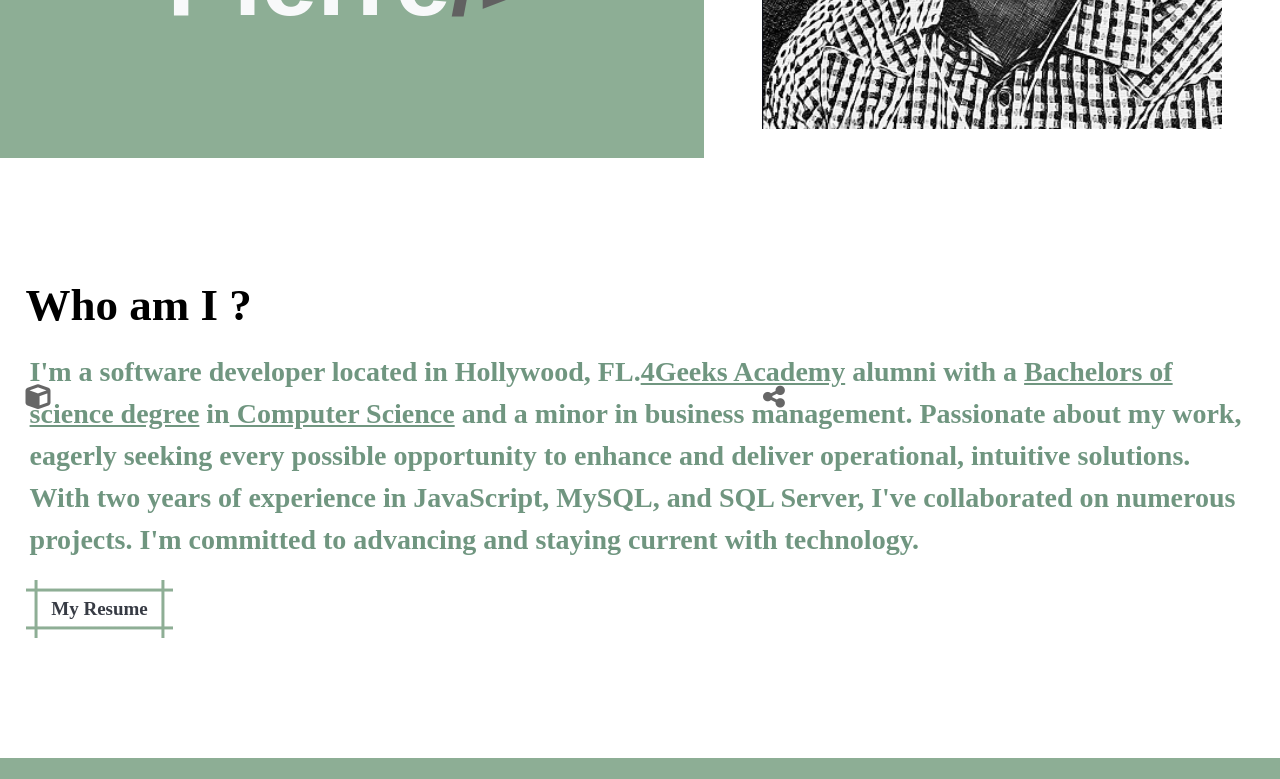
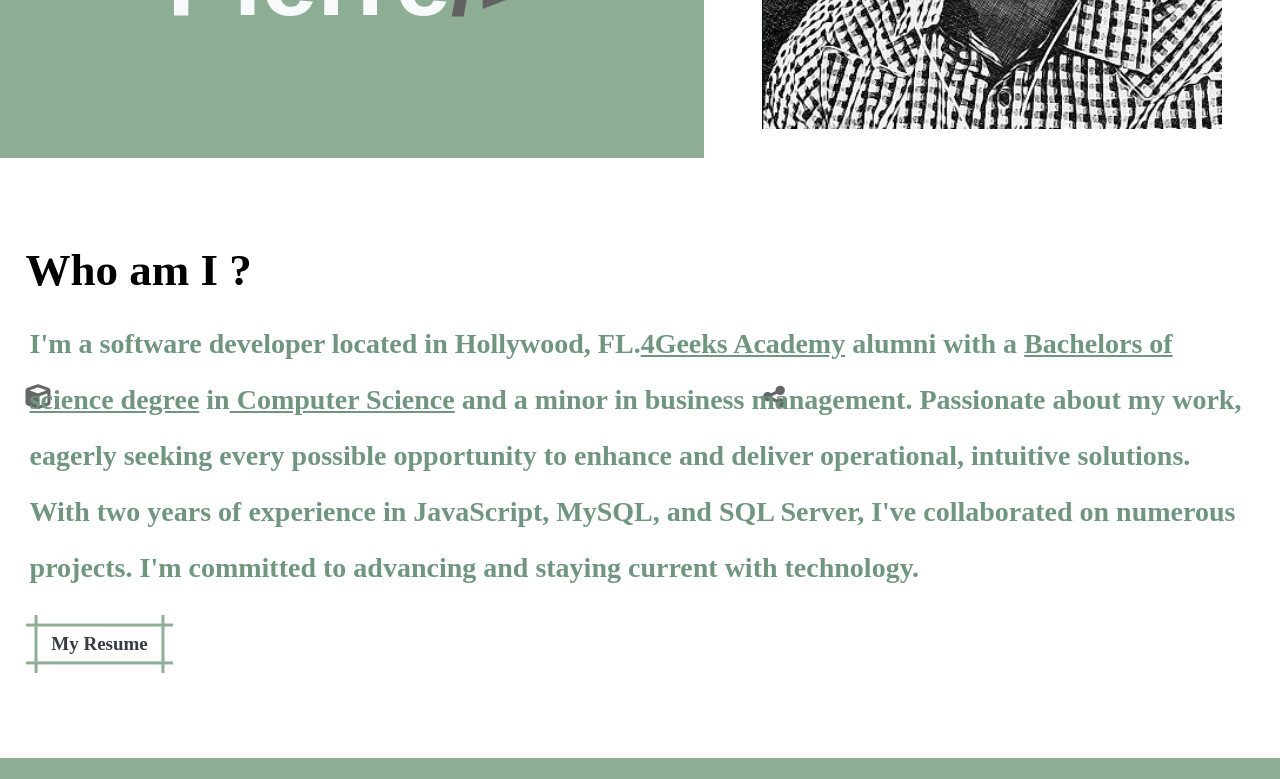
Before and after one commit to Wendy0206/vite-project, a React (Vite) app: page / in a window 1280 px wide. Shown: the part 502-1281 px from the top of the page. Built offline with nearby package versions, Linux system fonts and the light colour scheme.

Commit message:
Dygeek Description changed

```diff
--- a/src/App.css
+++ b/src/App.css
@@ -332,7 +332,7 @@ a,i,button{
   font-family: "OpenSansCondensed-Bold";
   color: var(--icon-hover-bg);
   padding: 4px;
-  line-height: 1.5em;
+  line-height: 2.0em;
   margin-bottom: 2%;
   }
 
--- a/src/project.tsx
+++ b/src/project.tsx
@@ -26,7 +26,7 @@ const [projectObj] = useState<eachProject[]>([
     img_url: DyGeek,
     title: 'Dygeek',
     projectLink: 'https://dygeek.netlify.app/',
-    description: 'Marvel and Pop Culture fan can look up series, comics and events of their favorite characters.',
+    description: 'Marvel fan can look up series, comics and events of their favorite characters.',
     skills: 'React JS REST API Marvel Api Firebase'
   },
   {
@@ -69,7 +69,7 @@ const [otherProject] = useState<eachProject[]>([
      img_url: countryquiz,
     title: 'Country Quiz',
     projectLink: 'https://countryquizbywendy.vercel.app/',
-    description: 'How well do you know history, would you recognize those flags? Try and tell me.',
+    description: 'How well do you know history, would you recognize those flags?',
     skills: 'React  JavaScript'
   }
 ]);
```
